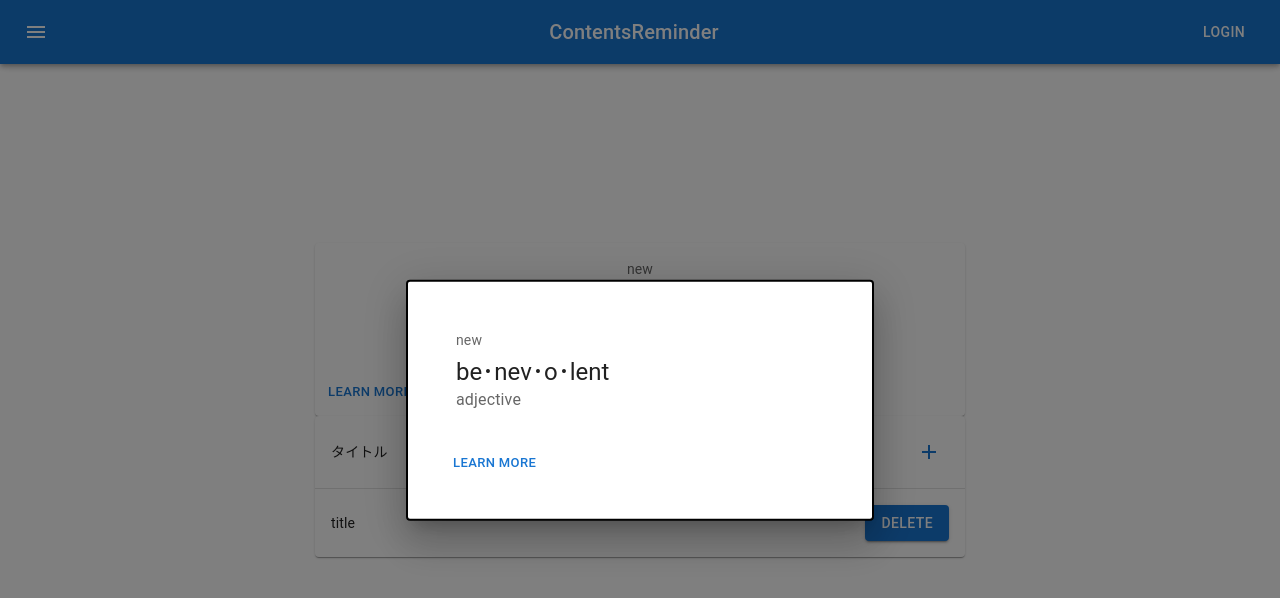
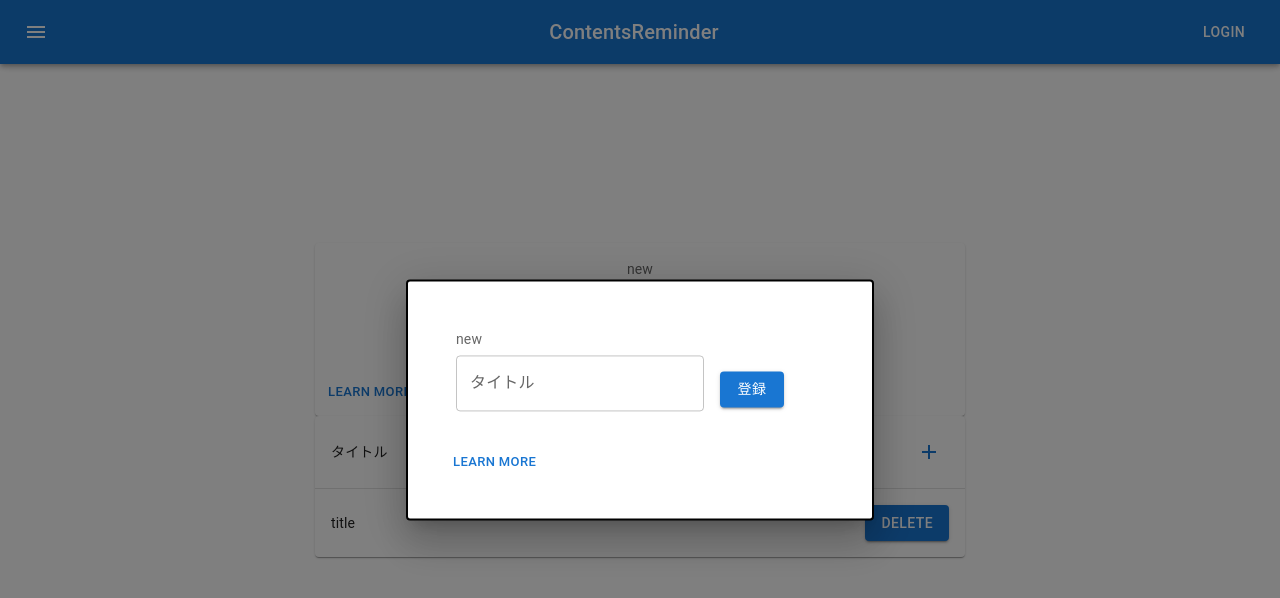
Before and after one commit to mitaka1303/ContentsReminder_frontEnd, a React (Vite) app: page / in a window 1280 px wide. Both pictures are taken after a click on the button "upload picture". Shown: the top 598 px of the page. Built offline with nearby package versions, Linux system fonts and the light colour scheme.

Commit message:
send title

```diff
--- a/src/Api.jsx
+++ b/src/Api.jsx
@@ -23,3 +23,15 @@ export async function deleteRow(username, password, id){
     console.log(data)
     //return data.data.allItems.rows
 }
+
+export async function addRow(username, password, title){
+    console.log("add row")
+    console.log(title)
+    const data = await axios.post("http://localhost:4000/addRow",{
+        username: username,
+        password: password,
+        title: title
+    })
+    console.log(data)
+    //return data.data.allItems.rows
+}
--- a/src/components/AddCard.jsx
+++ b/src/components/AddCard.jsx
@@ -6,6 +6,9 @@ import CardContent from '@mui/material/CardContent';
 import Button from '@mui/material/Button';
 import Typography from '@mui/material/Typography';
 import Modal from '@mui/material/Modal';
+import TextField from '@mui/material/TextField';
+import { useState } from 'react';
+import { addRow } from '../Api';
 
 const style = {
     position: 'absolute',
@@ -29,6 +32,7 @@ const bull = (
 );
 
 export default function AddCard(props) {
+    const [title, setTitle] = useState(null);
   return (
     <Modal
         open={props.displayAddCard}
@@ -41,13 +45,14 @@ export default function AddCard(props) {
         <Typography sx={{ fontSize: 14 }} color="text.secondary" gutterBottom>
             new
         </Typography>
-        <Typography variant="h5" component="div">
-          be{bull}nev{bull}o{bull}lent
-        </Typography>
-        <Typography sx={{ mb: 1.5 }} color="text.secondary">
-          adjective
-        </Typography>
-
+        <TextField
+          id="outlined-password-input"
+          label="タイトル"
+          type="password"
+          autoComplete="current-password"
+          onChange={(e)=>{setTitle(e.target.value)}}
+        />
+        <Button id="send" variant="contained" onClick={()=>{addRow(props.userData[0], props.userData[1], title)}} sx={{margin:2}}>登録</Button>
       </CardContent>
       <CardActions>
         <Button size="small">Learn More</Button>
--- a/src/components/BasicTable.jsx
+++ b/src/components/BasicTable.jsx
@@ -50,7 +50,7 @@ export default function BasicTable(props) {
           ))}
         </TableBody>
       </Table>
-      <AddCard displayAddCard={displayAddCard} setDisplayAddCard={setDisplayAddCard}/>
+      <AddCard displayAddCard={displayAddCard} setDisplayAddCard={setDisplayAddCard} userData={props.userData}/>
     </TableContainer>
   );
 }
```
